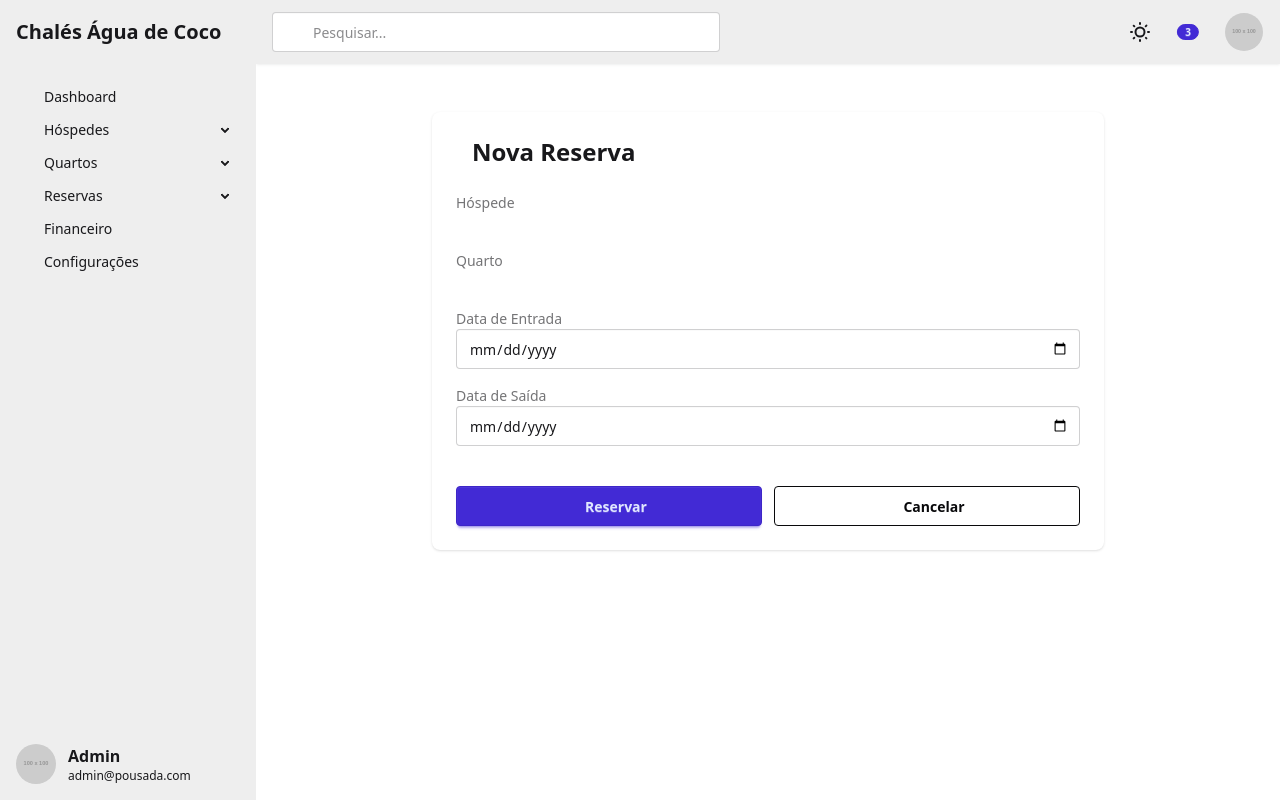
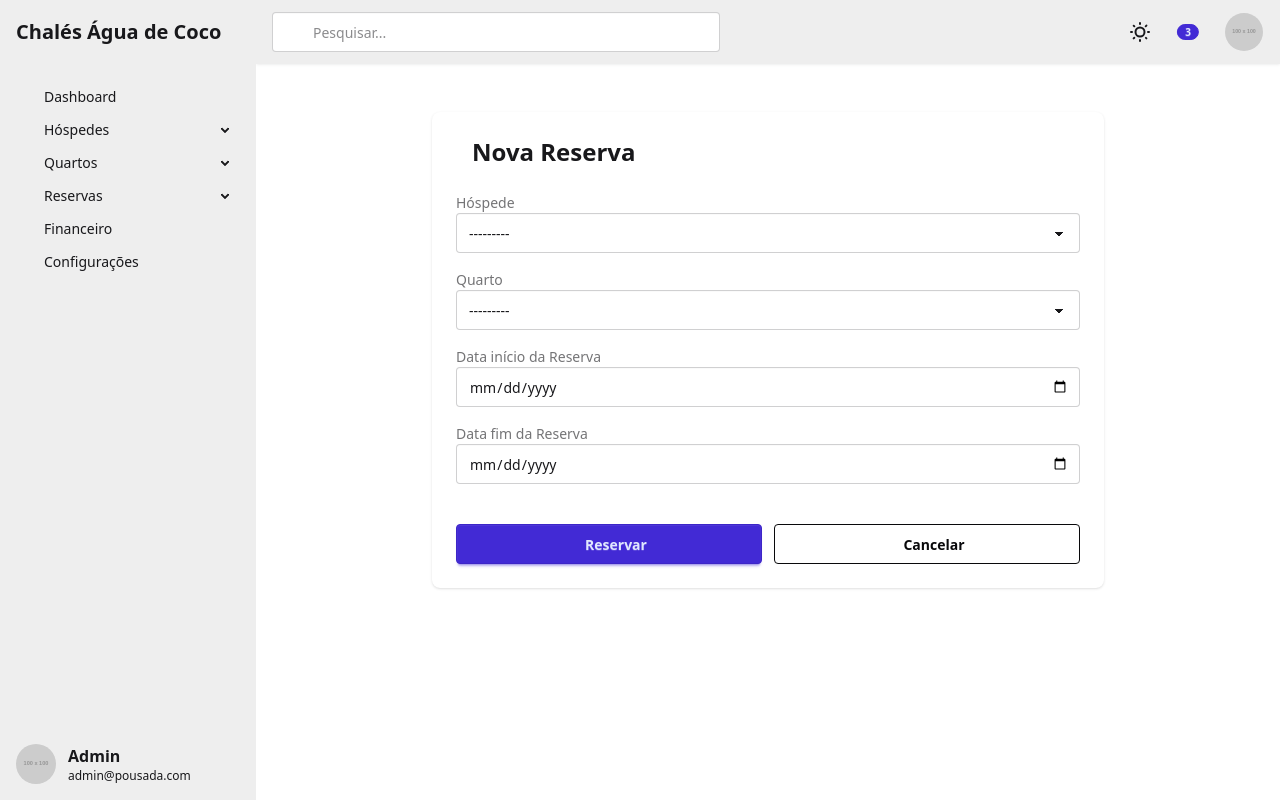
Before and after one commit to guilhermebschmidt/SistemaWebGestaoPousada, a Django app: page /reservas/novo/ in a window 1280 px wide. Run offline with Django 5.2, Linux system fonts and the light colour scheme; grey boxes labelled with a size stand in for pictures from a placeholder-image service; data that the repository does not hold is empty; style sheets or scripts are compiled from the project's sources; some libraries are stand-ins or nearby versions.

Commit message:
formulario de reserva funcionando

```diff
--- a/code/setup/apps/core/forms/reserva.py
+++ b/code/setup/apps/core/forms/reserva.py
@@ -7,27 +7,24 @@ import datetime
 class ReservaForm(forms.ModelForm):
     class Meta:
         model = Reserva
-        fields = ['id_hospede', 'id_quarto', 'data_check_in', 'data_check_out', 'valor']
+        fields = ['id_hospede', 'id_quarto', 'data_reserva_inicio', 'data_reserva_fim']
         widgets = {
-            'hospede': forms.Select(attrs={'class': 'select select-bordered w-full'}),
-            'quarto': forms.Select(attrs={'class': 'select select-bordered w-full'}),
-            'data_check_in': forms.DateInput(attrs={'class': 'input input-bordered w-full', 'type': 'date'}),
-            'data_check_out': forms.DateInput(attrs={'class': 'input input-bordered w-full', 'type': 'date'}),
-            'valor': forms.NumberInput(attrs={'class': 'input input-bordered w-full', 'step': '0.01'}),
+            'id_hospede': forms.Select(attrs={'class': 'select select-bordered w-full'}),
+            'id_quarto': forms.Select(attrs={'class': 'select select-bordered w-full'}),
+            'data_reserva_inicio': forms.DateInput(attrs={'class': 'input input-bordered w-full', 'type': 'date'}),
+            'data_reserva_fim': forms.DateInput(attrs={'class': 'input input-bordered w-full', 'type': 'date'}),
         }
         labels = {
-            'hospede': 'Hóspede',
-            'quarto': 'Quarto',
-            'data_check_in': 'Data de Entrada',
-            'data_check_out': 'Data de Saída',
-            'valor': 'Valor da Reserva',
+            'id_hospede': 'Hóspede',
+            'id_quarto': 'Quarto',
+            'data_reserva_inicio': 'Data início da Reserva',
+            'data_reserva_fim': 'Data fim da Reserva',
         }
         help_texts = {
             'id_hospede': 'Selecione o hóspede para a reserva.',
             'id_quarto': 'Selecione o quarto reservado.',
-            'data_check_in': 'Informe a data de entrada.',
-            'data_check_out': 'Informe a data de saída.',
-            'valor': 'Informe o valor total da reserva.',
+            'data_reserva_inicio': 'Informe a data de início da reserva.',
+            'data_reserva_fim': 'Informe a data de fim da reserva.',
         }
         error_messages = {
             'id_hospede': {
@@ -36,47 +33,32 @@ class ReservaForm(forms.ModelForm):
             'id_quarto': {
                 'required': 'Este campo é obrigatório.',
             },
-            'data_check_in': {
+            'data_reserva_inicio': {
                 'required': 'Este campo é obrigatório.',
                 'invalid': 'Informe uma data válida.',
             },
-            'data_check_out': {
+            'data_reserva_fim': {
                 'required': 'Este campo é obrigatório.',
                 'invalid': 'Informe uma data válida.',
             },
-            'valor': {
-                'required': 'Este campo é obrigatório.',
-                'invalid': 'Informe um valor numérico válido.',
-            },
         }
 
-    def clean_data_check_in(self):
-        data_check_in = self.cleaned_data.get('data_check_in')
-        if data_check_in and data_check_in < datetime.date.today():
-            raise forms.ValidationError("A data de entrada não pode ser no passado.")
-        return data_check_in
+    def clean_data_reserva_inicio(self):
+        data_inicio = self.cleaned_data.get('data_reserva_inicio')
+        if data_inicio and data_inicio < datetime.date.today():
+            raise forms.ValidationError("A data de início não pode ser anterior à data atual.")
+        return data_inicio
 
-    def clean_data_check_out(self):
-        data_check_out = self.cleaned_data.get('data_check_out')
-        data_check_in = self.cleaned_data.get('data_check_in')
+    def clean_data_reserva_fim(self):
+        data_fim = self.cleaned_data.get('data_reserva_fim')
+        data_inicio = self.cleaned_data.get('data_reserva_inicio')
 
-        if data_check_out and data_check_in:
-            if data_check_out <= data_check_in:
-                raise forms.ValidationError("A data de saída deve ser depois da data de entrada.")
-        return data_check_out
-
-    def clean_valor(self):
-        valor = self.cleaned_data.get('valor')
-        if valor is not None and valor <= 0:
-            raise forms.ValidationError("O valor deve ser maior que zero.")
-        return valor
-
-    def __str__(self):
-        return f"Reserva #{self.instance.pk} - Hóspede {self.instance.id_hospede} - Quarto {self.instance.id_quarto}"
+        if data_fim and data_inicio:
+            if data_fim <= data_inicio:
+                raise forms.ValidationError("A data de fim deve ser posterior à data de início.")
+        return data_fim
 
     def __init__(self, *args, **kwargs):
         super().__init__(*args, **kwargs)
-        # Carregar hóspedes ativos ou todos (filtrar se quiser)
         self.fields['id_hospede'].queryset = Hospede.objects.all().order_by('nome')
-        # Carregar quartos disponíveis ou todos (filtrar se quiser)
-        self.fields['id_quarto'].queryset = Quarto.objects.all().order_by('numero')  # exemplo se tiver campo numero
+        self.fields['id_quarto'].queryset = Quarto.objects.all().order_by('numero')
--- a/code/setup/apps/core/urls/reserva.py
+++ b/code/setup/apps/core/urls/reserva.py
@@ -5,10 +5,9 @@ app_name = 'reserva'
 
 urlpatterns = [
     path('', reserva.list, name='list'),
-    path('', reserva.list_checkin, name = 'list_checkin'),
+    path('checkin/', reserva.list_checkin, name = 'list_checkin'),
     path('novo/', reserva.add, name='form'),
-    #path('<str:cpf>/', reserva.details, name='details'),
-    #path('<str:cpf>/editar/', reserva.update, name='update'),
-    #path('<str:cpf>/excluir/', reserva.delete, name='delete'),
-    #path('buscar/', reserva.search, name='search'),
+    path('<int:pk>/editar/', reserva.update, name='update'),
+    path('<int:pk>/excluir/', reserva.delete, name='delete'),
+    path('buscar/', reserva.search, name='search'),
 ]
--- a/code/setup/apps/core/views/reserva.py
+++ b/code/setup/apps/core/views/reserva.py
@@ -13,17 +13,21 @@ def list_checkin(request):
 
 def add(request):
     if request.method == 'POST':
+        print("📥 Dados recebidos no POST:")
+        print(request.POST)
+
         form = ReservaForm(request.POST)
         if form.is_valid():
-            reserva = form.save(commit=False)
-            # Define data_checkin igual à data_reserva
-            reserva.data_checkin = form.cleaned_data['data_reserva']
-            reserva.save()
+            reserva = form.save()
             return redirect('reserva:list')
+        else:
+            print("⚠️ Erros de validação:")
+            print(form.errors)
     else:
         form = ReservaForm()
 
     return render(request, 'core/reserva/form.html', {'form': form})
+
 
 def update(request, pk):
     reserva = get_object_or_404(Reserva, pk=pk)
@@ -32,10 +36,23 @@ def update(request, pk):
         form = ReservaForm(request.POST, instance=reserva)
         if form.is_valid():
             reserva = form.save(commit=False)
-            reserva.data_checkin = form.cleaned_data['data_reserva']
+            reserva.data_check_in = form.cleaned_data['data_reserva']
             reserva.save()
             return redirect('reserva:list')
     else:
         form = ReservaForm(instance=reserva)
 
     return render(request, 'core/reserva/form.html', {'form': form, 'reserva': reserva})
+
+def delete(request, pk):
+    reserva = get_object_or_404(Reserva, pk=pk)
+    if request.method == 'POST':
+        reserva.delete()
+        return redirect('reserva:list')
+    # Caso queira, renderize uma confirmação antes:
+    return render(request, 'core/reserva/confirm_delete.html', {'reserva': reserva})
+
+def search(request):
+    query = request.GET.get('q', '')
+    reservas = Reserva.objects.filter(id_hospede__nome__icontains=query)
+    return render(request, 'core/reserva/list.html', {'reservas': reservas})
--- a/code/setup/templates/core/reserva/form.html
+++ b/code/setup/templates/core/reserva/form.html
@@ -1,7 +1,9 @@
 {% extends "shared/base.html" %}
 {% load static %}
 
-{% block title %}{% if form.instance.pk %}Editar Reserva{% else %}Nova Reserva{% endif %}{% endblock %}
+{% block title %}
+    {% if form.instance.pk %}Editar Reserva{% else %}Nova Reserva{% endif %}
+{% endblock %}
 
 {% block content %}
 <div class="flex flex-col flex-1 overflow-auto">
@@ -27,7 +29,6 @@
                             </label>
                             <br>
                             {{ form.id_hospede }}
-
                             {% if form.id_hospede.errors %}
                                 <p class="text-error text-sm">{{ form.id_hospede.errors.0 }}</p>
                             {% endif %}
@@ -45,25 +46,27 @@
                             {% endif %}
                         </div>
 
-                      <!-- Data de Check-in -->
+                        <!-- Data início da Reserva -->
                         <div class="form-control">
-                          <label class="label" for="data_check_in">
-                              <span class="label-text font-medium">Data de Entrada</span>
-                          </label><br>
-                          {{ form.data_check_in }}
-                          {% if form.data_check_in.errors %}
-                              <p class="text-error text-sm">{{ form.data_check_in.errors.0 }}</p>
+                            <label class="label" for="id_data_reserva_inicio">
+                                <span class="label-text font-medium">Data início da Reserva</span>
+                            </label>
+                            <br>
+                            {{ form.data_reserva_inicio }}
+                            {% if form.data_reserva_inicio.errors %}
+                                <p class="text-error text-sm">{{ form.data_reserva_inicio.errors.0 }}</p>
                             {% endif %}
                         </div>
 
-                      <!-- Data de Check-out -->
+                        <!-- Data fim da Reserva -->
                         <div class="form-control">
-                          <label class="label" for="data_check_out">
-                              <span class="label-text font-medium">Data de Saída</span>
-                          </label><br>
-                          {{ form.data_check_out }}
-                          {% if form.data_check_out.errors %}
-                              <p class="text-error text-sm">{{ form.data_check_out.errors.0 }}</p>
+                            <label class="label" for="id_data_reserva_fim">
+                                <span class="label-text font-medium">Data fim da Reserva</span>
+                            </label>
+                            <br>
+                            {{ form.data_reserva_fim }}
+                            {% if form.data_reserva_fim.errors %}
+                                <p class="text-error text-sm">{{ form.data_reserva_fim.errors.0 }}</p>
                             {% endif %}
                         </div>
 
@@ -80,7 +83,17 @@
                                 <i class="fas fa-times mr-2"></i>Cancelar
                             </a>
                         </div>
+
                     </form>
+
+                    {% if form.non_field_errors %}
+                        <div class="alert alert-error mt-4">
+                            {% for error in form.non_field_errors %}
+                                <p>{{ error }}</p>
+                            {% endfor %}
+                        </div>
+                    {% endif %}
+
                 </div>
             </div>
         </div>
```
Also changed, not shown: code/setup/apps/core/models/reserva.py (+23 -17 lines), code/setup/templates/core/reserva/list.html (+21 -35 lines), code/setup/apps/core/migrations/0003_alter_reserva_id_hospede_alter_reserva_id_quarto.py (added), code/setup/apps/core/migrations/0004_remove_reserva_id_financeiro.py (added), code/setup/apps/core/migrations/0005_remove_reserva_data_reserva_reserva_data_reserva_fim_and_more.py (added). Lines whose indentation alone changed are shown as unchanged.
